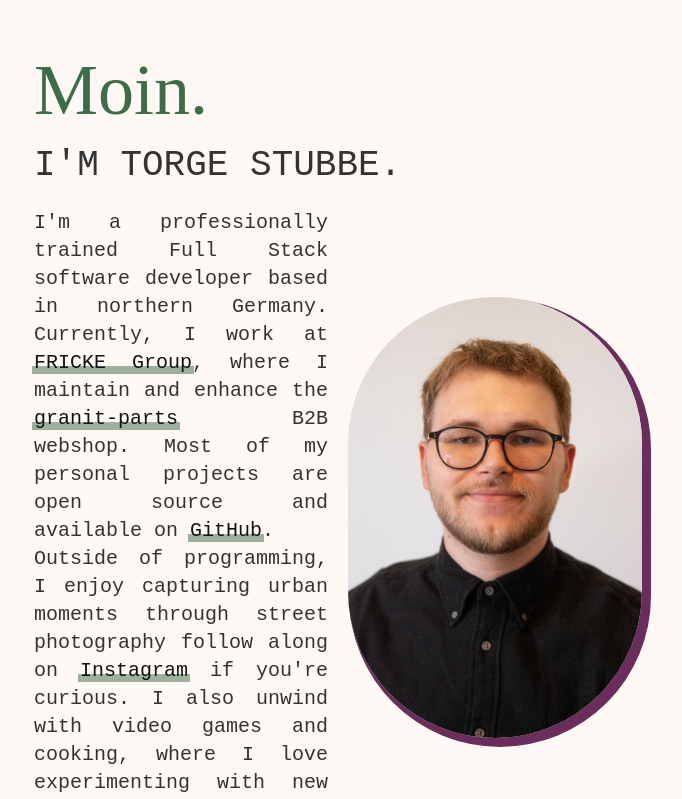
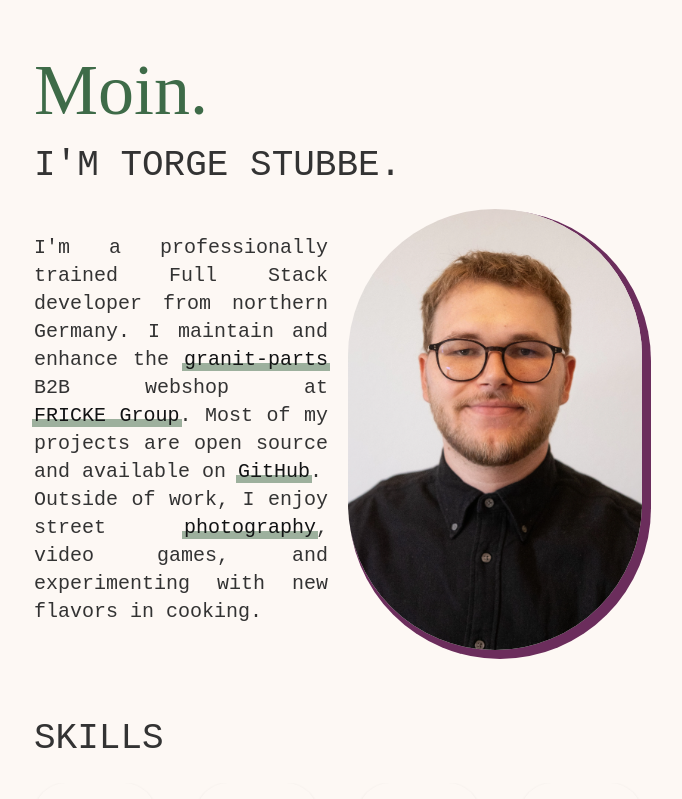
Before and after one commit to tostu/ICH, a Svelte app: page / in a window 1280 px wide. Shown: the top 799 px of the page, without its empty margins (302-984 px from the left). Built offline with nearby package versions, Linux system fonts and the light colour scheme.

Commit message:
Update bio text and formatting

```diff
--- a/src/App.svelte
+++ b/src/App.svelte
@@ -22,29 +22,29 @@
             <div class="flex flex-col xl:flex-row gap-5 items-center">
                 <div class="xl:w-[50%] xl:max-w-[380px]">
                     <p class="text-justify">
-                        I'm a professionally trained Full Stack software
-                        developer based in northern Germany. Currently, I work
-                        at <a href="https://fricke.de" target="_blank"
-                            >FRICKE Group</a
-                        >, where I maintain and enhance the
+                        I'm a professionally trained Full Stack developer from
+                        northern Germany. I maintain and enhance the
                         <a href="https://granit-parts.com" target="_blank"
                             >granit-parts</a
                         >
-                        B2B webshop. Most of my personal projects are open source
-                        and available on
+                        B2B webshop at
+                        <a href="https://fricke.de" target="_blank"
+                            >FRICKE Group</a
+                        >. Most of my projects are open source and available on
                         <a href="https://github.com/tostu" target="_blank"
                             >GitHub</a
                         >.
                     </p>
                     <p class="text-justify">
-                        Outside of programming, I enjoy capturing urban moments
-                        through street photography follow along on <a
+                        Outside of work, I enjoy street
+                        <a
                             href="https://instagram.com/torge.jpg"
-                            target="_blank">Instagram</a
-                        > if you're curious. I also unwind with video games and cooking,
-                        where I love experimenting with new flavors
+                            target="_blank">photography</a
+                        >, video games, and experimenting with new flavors in
+                        cooking.
                     </p>
                 </div>
+
                 <div class="xl:w-[50%] flex justify-end">
                     <img
                         id="me"
```
